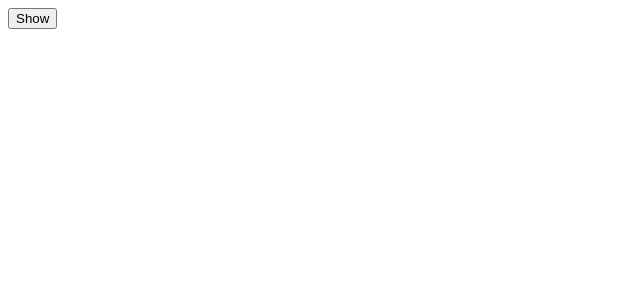
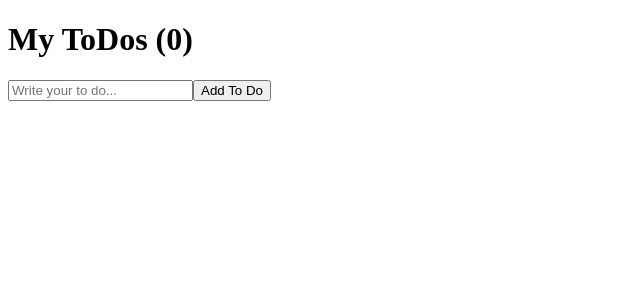
Before and after one commit to sky2000sh/react-for-beginner-master, a React (Create React App) app: page / in a window 1280 px wide. Shown: the top 300 px of the page, without its empty margins (0-640 px from the left). Built offline with nearby package versions, Linux system fonts and the light colour scheme.

Commit message:
To Do List part One on 25/05/22

```diff
--- a/src/App.js
+++ b/src/App.js
@@ -1,5 +1,6 @@
-import { useState, useEffect } from "react";
+import { useState } from "react";
 
+//import { useState, useEffect } from "react";
 // 22.05.24
 /*
 function App() {
@@ -44,6 +45,8 @@
 */
 
 // CleanUp()함수 => 그냥 일반적인 함수인데, component가 없어질때 코드 수행을 할 수 있도록 해준다. 예) 없어질 때 어떤 분석결과를 받고자 할때, event listener를 지우거나 console을 뿌려주기 등등
+// 22.05.24
+/*
 function Hello() {
   useEffect( () => {
     console.log("created :)")
@@ -63,4 +66,41 @@
     </div>
   );
 }
+*/
+
+// 22.05.25
+// ToDo list 만들기
+function App() {
+  const [toDo, setToDo] = useState("")
+  const [toDos, setToDos] = useState([])
+  const onChange = (event) => setToDo(event.target.value)
+  const onSubmit = (event) => {
+    event.preventDefault();
+    if(toDo === "") {
+      return;
+    }
+
+    // ...의 의미는 현 currentArray 배열에
+    // toDo input 글씨들이 엔터로써 넘어가게 된다면(onSubmit)
+    // 그 글씨들이 아무것도 들어있지 않은 빈 Array의 element로 더해진다는 의미
+    setToDos((currentArray) => [toDo, ...currentArray] )
+    setToDo("")
+  }
+  console.log("toDos : ", toDos)
+
+
+  return (
+    <div>
+      <h1>My ToDos ({toDos.length})</h1>
+      <form onSubmit={onSubmit}>
+        <input onChange={onChange} value={toDo} type="text" placeholder="Write your to do..." />
+        <button>Add To Do</button>
+      </form>
+
+    </div>
+  );
+}
+
+
+
 export default App;
```
